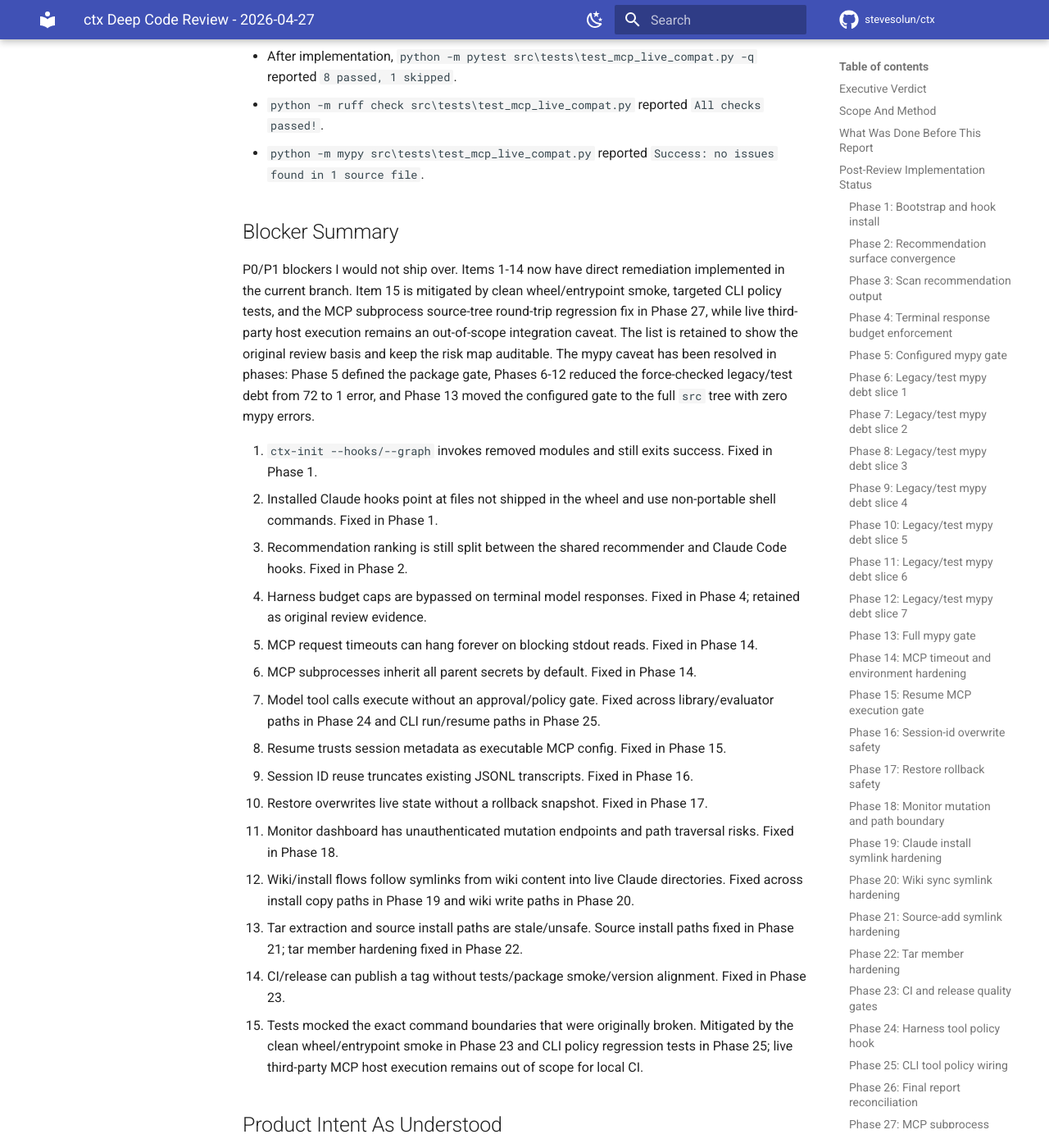
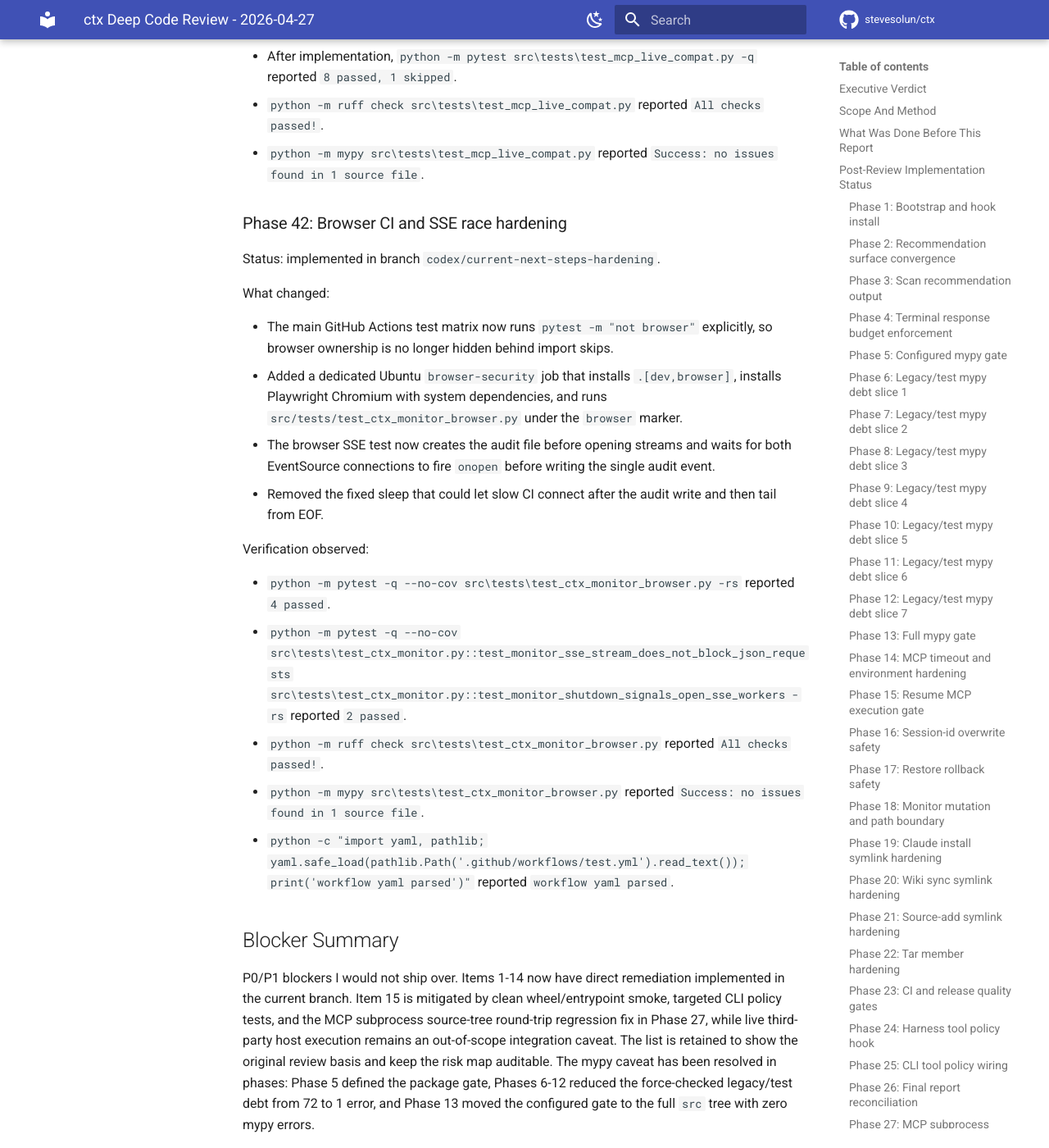
Before and after one commit to stevesolun/ctx, an MkDocs documentation site: the page built from docs/reports/ctx-million-dollar-review-2026-04-27.md, in a window 1280 px wide and 1400 px high, scrolled down 35422 px. Shown: the whole window at 82% size. Built offline with MkDocs 1.6.1 and Material for MkDocs 9.7.7, drawn with Linux system fonts in a browser that asks for light colours; comment, search, counter and statistics services are not loaded; some of the changed text lies outside the part shown.

Commit message:
ci: run browser monitor tests

```diff
--- a/docs/reports/ctx-million-dollar-review-2026-04-27.md
+++ b/docs/reports/ctx-million-dollar-review-2026-04-27.md
@@ -918,6 +918,25 @@ Verification observed:
 - After implementation, `python -m pytest src\tests\test_mcp_live_compat.py -q` reported `8 passed, 1 skipped`.
 - `python -m ruff check src\tests\test_mcp_live_compat.py` reported `All checks passed!`.
 - `python -m mypy src\tests\test_mcp_live_compat.py` reported `Success: no issues found in 1 source file`.
+
+### Phase 42: Browser CI and SSE race hardening
+
+Status: implemented in branch `codex/current-next-steps-hardening`.
+
+What changed:
+
+- The main GitHub Actions test matrix now runs `pytest -m "not browser"` explicitly, so browser ownership is no longer hidden behind import skips.
+- Added a dedicated Ubuntu `browser-security` job that installs `.[dev,browser]`, installs Playwright Chromium with system dependencies, and runs `src/tests/test_ctx_monitor_browser.py` under the `browser` marker.
+- The browser SSE test now creates the audit file before opening streams and waits for both EventSource connections to fire `onopen` before writing the single audit event.
+- Removed the fixed sleep that could let slow CI connect after the audit write and then tail from EOF.
+
+Verification observed:
+
+- `python -m pytest -q --no-cov src\tests\test_ctx_monitor_browser.py -rs` reported `4 passed`.
+- `python -m pytest -q --no-cov src\tests\test_ctx_monitor.py::test_monitor_sse_stream_does_not_block_json_requests src\tests\test_ctx_monitor.py::test_monitor_shutdown_signals_open_sse_workers -rs` reported `2 passed`.
+- `python -m ruff check src\tests\test_ctx_monitor_browser.py` reported `All checks passed!`.
+- `python -m mypy src\tests\test_ctx_monitor_browser.py` reported `Success: no issues found in 1 source file`.
+- `python -c "import yaml, pathlib; yaml.safe_load(pathlib.Path('.github/workflows/test.yml').read_text()); print('workflow yaml parsed')"` reported `workflow yaml parsed`.
 
 ## Blocker Summary
 
@@ -959,7 +978,7 @@ The product promise only works if three invariants hold:
 2. Harness execution is resumable, bounded, observable, and safe.
 3. Installed/user-state mutations are reversible, locked, and auditable.
 
-The original reviewed source violated all three invariants. Phases 1-41 closed the original P0/P1 blocker list plus the newly surfaced wiki type-sync blocker and the first release-hardening slices in the current branch, with the remaining caveats now narrowed to live-host execution, live third-party MCP validation, browser CI ownership, release/tag readiness, and exhaustive process-kill crash-consistency scenarios noted below.
+The original reviewed source violated all three invariants. Phases 1-42 closed the original P0/P1 blocker list plus the newly surfaced wiki type-sync blocker and the first release-hardening slices in the current branch, with the remaining caveats now narrowed to live-host execution, live third-party MCP validation, release/tag readiness, and exhaustive process-kill crash-consistency scenarios noted below.
 
 ## P0 Findings
 
@@ -2148,12 +2167,7 @@ The original P0/P1 remediation work is complete in this branch, and the parallel
    - Manifest install/uninstall lost-update coverage was fixed in Phase 34, active dashboard load/unload lost-update coverage was fixed in Phase 39, and wiki atomic write/lock coverage was hardened in Phase 38.
    - Remaining crash-consistency work should focus on process-kill restore/session interruption cases and any writer that still bypasses the shared atomic helpers.
 
-4. Make browser security coverage real in CI:
-   - `.github/workflows/test.yml` still installs `.[dev]`, while Playwright is in the `browser` extra.
-   - Add a dedicated browser job that installs `.[dev,browser]`, installs Chromium, and runs `src/tests/test_ctx_monitor_browser.py` under the `browser` marker.
-   - Harden the SSE browser test by waiting for both EventSource connections to open before writing the single audit event.
-
-5. Prepare release readiness material:
+4. Prepare release readiness material:
    - Generate a changelog from the remediation commits.
    - Document behavior changes around MCP env inheritance and tool policy.
    - Bump `pyproject.toml` and `src/ctx/__init__.py` off `0.6.4`; PyPI and the existing remote tag already use `0.6.4`.
```
Also changed, not shown: 2 other files.
